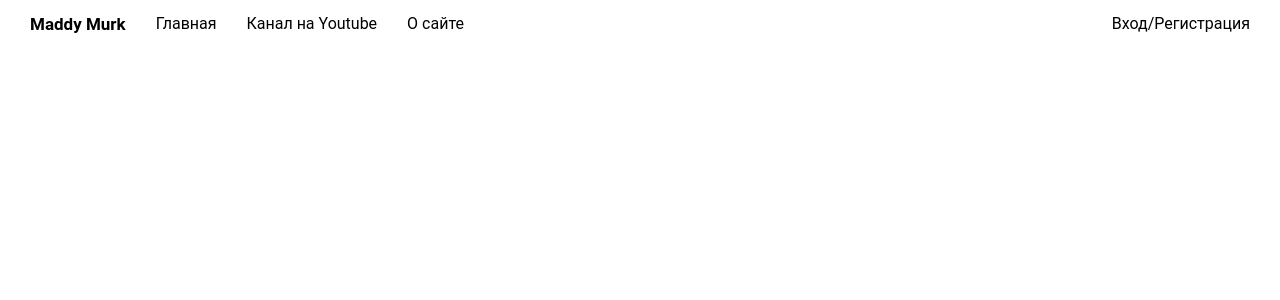
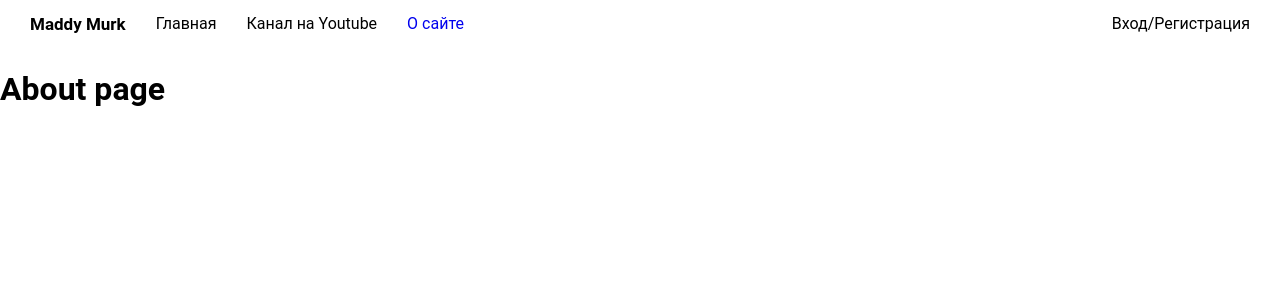
Before and after one commit to ost123782/maddy-murk, a React (Create React App) app: page /about in a window 1280 px wide. Shown: the top 300 px of the page. Built offline with nearby package versions, Linux system fonts and the light colour scheme.

Commit message:
About page

```diff
--- a/src/App.js
+++ b/src/App.js
@@ -2,14 +2,17 @@ import { Routes, Route, BrowserRouter } from 'react-router-dom';
 import './App.scss';
 import Header from './components/Header'
 import Home from './pages/Home';
+import About from './pages/Home/About';
 
 function App() {
   return (
     <>
+
+      <BrowserRouter>
       <Header/>
-      <BrowserRouter>
         <Routes>
           <Route path='/' element={<Home/>}/>
+          <Route path='/about' element={<About/>}/>
         </Routes>
       </BrowserRouter>
     </>
--- a/src/components/Header/index.js
+++ b/src/components/Header/index.js
@@ -1,4 +1,5 @@
 import React from "react"
+import { Link } from "react-router-dom"
 
 import'./styles.scss'
 
@@ -9,7 +10,7 @@ const Header = () => {
                 <h1 className="header__block-item">Maddy Murk</h1>
                 <span className="header__block-item">Главная</span>
                 <span  className="header__block-item">Канал на Youtube</span>
-                <span className="header__block-item">О сайте</span>
+                <Link to='/about' className="header__block-item">О сайте</Link>
             </nav>
             <nav className="header__block">
                 <span className="header__block-item">Вход/Регистрация</span>
--- a/src/components/Header/styles.scss
+++ b/src/components/Header/styles.scss
@@ -11,19 +11,15 @@
         &-item{
             margin: 0 15px;
         }
+        a{
+            text-decoration: none;
+        }
 
         h1{
             font-size: 17px;
             margin: 0 15px;
         }
 
-        span{
-            transition: all 0.5s;
-        }
 
-        span:hover {
-            color:rgb(32, 32, 32);
-            text-decoration: underline 2px;
-        }
     }
 }
--- /dev/null
+++ b/src/pages/Home/About/index.js
@@ -0,0 +1,12 @@
+import React from "react"
+
+const About = () => {
+    return (
+        <>
+            <h1>About page</h1>
+        </>
+    )
+}
+
+
+export default About
```
Also changed, not shown: src/pages/Home/About/styles.scss (added).
